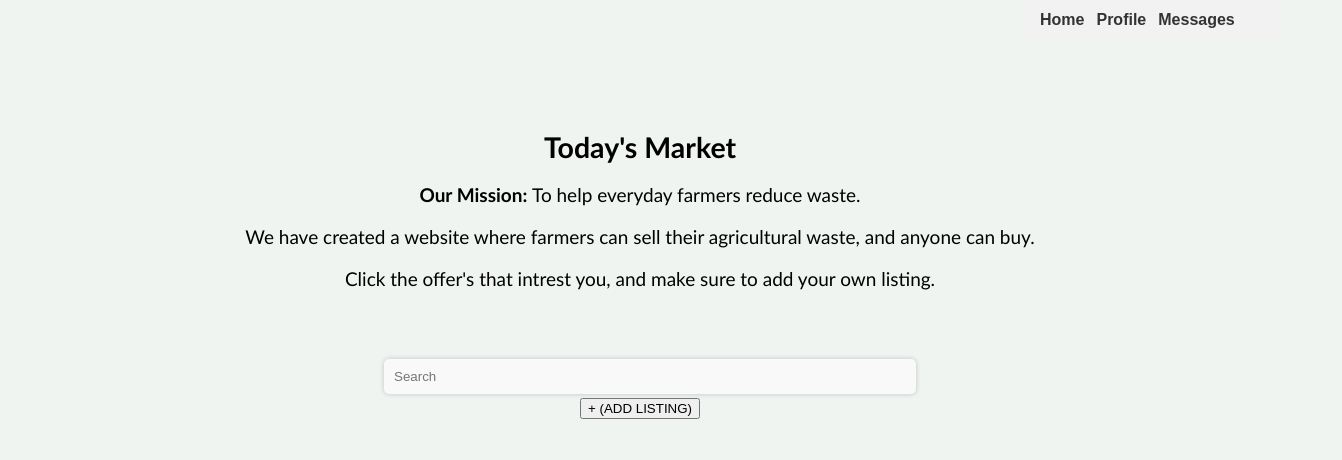
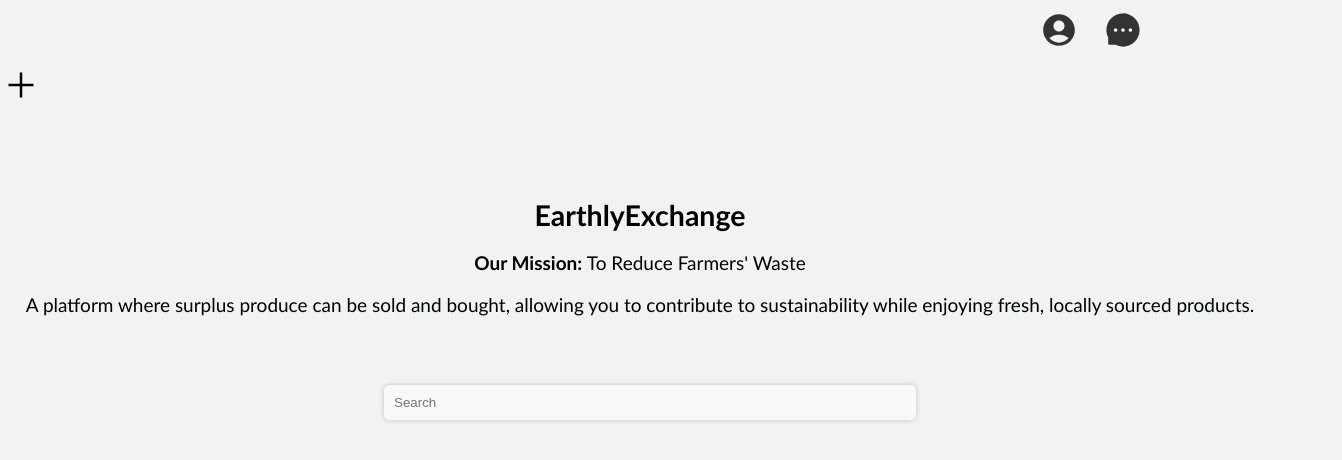
Before and after one commit to IliasChekkori/5sComplement, a React (Create React App) app in the folder client/myapp/: page /home in a window 1280 px wide. Shown: the top 460 px of the page, 1342 px wide, since content can reach past the window. Built offline with nearby package versions, Linux system fonts and the light colour scheme; no server answers.

Commit message:
commitss

```diff
--- a/client/myapp/src/Add.css
+++ b/client/myapp/src/Add.css
@@ -67,3 +67,25 @@ body {
     margin: 20px auto 0;
     padding: 10px 20px;
   }
+
+  .navbar {
+    display: flex;
+    margin-left: 80%;
+    align-items: center;
+    background-color: #f2f2f2;
+    padding: 10px;
+  }
+
+  .navbar button {
+    border: none;
+    background-color: transparent;
+    cursor: pointer;
+    font-size: 38px;
+    margin-right: 14px;
+    font-weight: bold;
+    color: #333;
+  }
+
+  .navbar button:hover {
+    color: #555;
+  }
--- a/client/myapp/src/Add.js
+++ b/client/myapp/src/Add.js
@@ -1,6 +1,9 @@
 import React, { useState } from 'react';
 import './Add.css';
 import { useNavigate } from "react-router-dom";
+import { AiFillHome} from "react-icons/ai";
+import { AiFillMessage} from "react-icons/ai";
+import { MdAccountCircle} from "react-icons/md";
 
 const AddListing = () => {
   const [name, setName] = useState('');
@@ -74,7 +77,11 @@ const AddListing = () => {
 
   return (
     <div className="add-listing-form">
-      <button className="close-button" onClick={handleGoHome}>x</button>
+         <div className="navbar">
+  <button onClick={() => navigate("/home")}><AiFillHome /></button>
+  <button onClick={() => navigate("/profile")}><MdAccountCircle /></button>
+  <button onClick={() => navigate("/messages")}><AiFillMessage/></button>
+</div>
       <form onSubmit={handleSubmit}>
         <label>
           Name
@@ -101,7 +108,7 @@ const AddListing = () => {
           <input type="text" value={location} onChange={(event) => setLocation(event.target.value)} />
         </label>
         <label>
-          Images
+          Image
           <br />
           <input type="file" accept="image/*" multiple onChange={handlePictureSelect} />
         </label>
--- a/client/myapp/src/Home.css
+++ b/client/myapp/src/Home.css
@@ -84,7 +84,19 @@
     border: none;
     background-color: transparent;
     cursor: pointer;
-    font-size: 16px;
+    font-size: 45px;
+    margin-right: 900px;
+    font-weight: bold;
+    color: #333;
+  }
+
+  .add button{
+    border: none;
+    background-color: transparent;
+    cursor: pointer;
+    font-size: 30px;
+    margin-right: 1300px;
+    margin-bottom: 0px;
     font-weight: bold;
     color: #333;
   }
--- a/client/myapp/src/Home.js
+++ b/client/myapp/src/Home.js
@@ -1,6 +1,13 @@
 import './Home.css';
 import React, { useState, useEffect } from 'react';
 import { useNavigate } from "react-router-dom";
+import { AiFillHome} from "react-icons/ai";
+import { AiFillMessage} from "react-icons/ai";
+import { MdAccountCircle} from "react-icons/md";
+import { GrAdd} from "react-icons/gr";
+
+
+
 
 function Home () {
 
@@ -53,17 +60,20 @@ console.log(listingsArray); // this will log an empty array
   return (
     <div className={`page ${showPopup ? 'blurred' : ''}`}>
         <div className="navbar">
-  <button onClick={() => navigate("/home")}>Home</button>
-  <button onClick={() => navigate("/profile")}>Profile</button>
-  <button onClick={() => navigate("/messages")}>Messages</button>
+
+  <button onClick={() => navigate("/profile")}><MdAccountCircle /></button>
+  <button onClick={() => navigate("/messages")}><AiFillMessage/></button>
+
 </div>
-        <h2 className='title'> Today's Market</h2>
-        <p><b> Our Mission: </b> To help everyday farmers reduce waste. </p>
-        <p> We have created a website where farmers can sell their agricultural waste, and anyone can buy.</p> <p> Click the offer's that intrest you, and make sure to add your own listing. </p>
+<div className = "add">
+<button onClick={ () => goToAdd()}> <GrAdd/></button>
+</div>
+        <h2 className='title'> EarthlyExchange</h2>
+        <p><b> Our Mission: </b> To Reduce Farmers' Waste </p>
+        <p> A platform where surplus produce can be sold and bought, allowing you to contribute to sustainability while enjoying fresh, locally sourced products. </p>
         <p> </p>
       <div className="search-container">
         <input type="text" placeholder="Search" onChange={handleSearch} />
-        <button onClick={ () => goToAdd()}> + (ADD LISTING)</button>
       </div>
       <div className="item-container">
         {filteredData.map((item) => (
```
